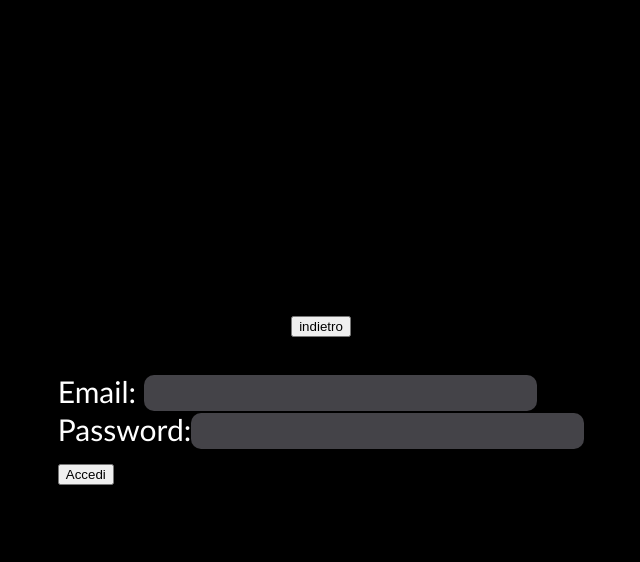
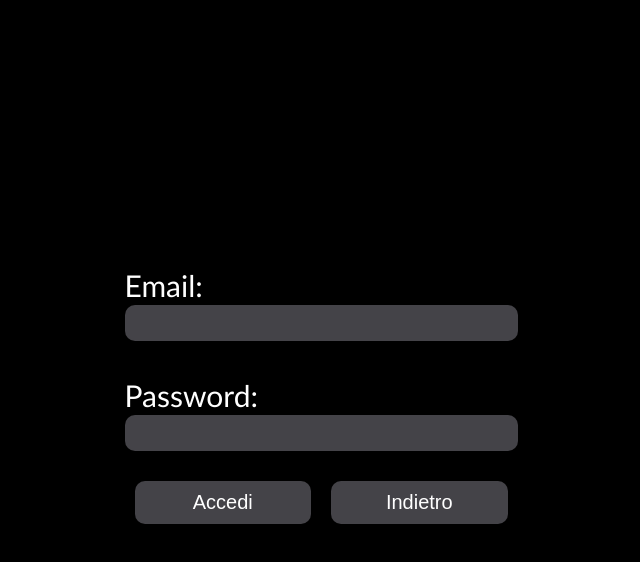
Before and after one commit to G10-IngSW/frontend, a React (Vite) app: page / in a window 1280 px wide. Both pictures are taken after a click on the button "Accedi". Shown: the top 562 px of the page, without its empty margins (319-959 px from the left). Built offline with nearby package versions, Linux system fonts and the light colour scheme.

Commit message:
disposizione e styling pagina accesso e registrazione

```diff
--- a/src/App.css
+++ b/src/App.css
@@ -54,6 +54,32 @@ body {
   background: #444348;
   color: white;
   padding-left: 5px;
+}
+
+/* accesso */
+
+#pulsantiera-accesso {
+  justify-content: space-between;
+  margin-top: 20px;
+}
+
+.accesso-button {
+  background: #444348;
+  border-radius: 10px;
+  border: none;
+  margin: 10px;
+  padding: 10px;
+  text-decoration: none;
+  color: white;
+  font-size: 20px;
+  height: 100%;
+  width: 100%;
+  text-align: center;
+  cursor: pointer;
+}
+
+.accesso-button:hover {
+  background: #727274;
 }
 
 
--- a/src/pagine/post_login/componenti/Header.tsx
+++ b/src/pagine/post_login/componenti/Header.tsx
@@ -5,7 +5,6 @@ import { useAppContext } from '../../../context';
 
 
 const Header = () => {
-
   return (
     <div id='disposizione-header'>
       <h2 id='Pricepal-title'>Pricepal</h2>
--- a/src/pagine/pre_login/Accesso.tsx
+++ b/src/pagine/pre_login/Accesso.tsx
@@ -54,23 +54,28 @@ const Accesso = ({cambiaSchermata}: Props) => {
 
   return (
     <div className="flexbox-verticale-100">
-      <button onClick={() => cambiaSchermata(0)}>indietro</button>
-      <br />
+
 
     <form onSubmit={accedi}>
 
 
-      <label className="flexbox-orizztale">
-        <span>{"Email:\t"}</span>
+      <label >
+        <span>{"Email:\n"}</span>
+        <br />
         <input type="text" value={email} className="input-text" onChange={(e) => setEmail(e.target.value)} />
       </label>
       <br />
-      <label>
-        Password:
+      <br />
+      <label >
+        <span>{"Password:\n"}</span>
+        <br />
         <input type="password" value={password} className="input-text" onChange={(e) => setPassword(e.target.value)} />
       </label>
-      <br />
-      <button type="submit">Accedi</button>
+
+      <div className="flexbox-orizzontale" id="pulsantiera-accesso">
+        <button className="accesso-button" type="submit">Accedi</button>
+        <button  className="accesso-button" onClick={() => cambiaSchermata(0)}>Indietro</button>
+      </div>
 
     </form>
 
--- a/src/pagine/pre_login/Registrazione.tsx
+++ b/src/pagine/pre_login/Registrazione.tsx
@@ -67,48 +67,46 @@ const CreazioneAccount = ({cambiaSchermata}: Props) => {
 
 
   return (
-    <div>
-      <button onClick={() => cambiaSchermata(0)}>indietro</button>
-      <br /> <br />
+    <div className="flexbox-verticale-100">
 
-      Login<br /><br />
 
-      Email<br />
-      <input
-        type="text"
-        value={email}
-        onChange={(e) => setEmail(e.target.value)}
-      />
+      <form onSubmit={creaAccount}>
+        <label>
+          <span>{"Email:\n"}</span>
+          <br />
+          <input type="text" value={email} className="input-text" onChange={(e) => setEmail(e.target.value)}/>
+        </label>
+        <br />
+        <br />
+        <label>
+          <span>{"Username:\n"}</span>
+          <br />
+          <input type="text" value={username} className="input-text" onChange={(e) => setUsername(e.target.value)}/>
+        </label>
+        <br />
+        <br />
+        <label>
+          <span>{"Password:\n"}</span>
+          <br />
+          <input type="password" value={password} className="input-text" onChange={(e) => setPassword(e.target.value)}/>
+        </label>
+        <br />
+        <br />
+        <label>
+          <span>{"Conferma Password:\n"}</span>
+          <br />
+          <input type="password" value={ripetiPassword} className="input-text" onChange={(e) => setRipetiPassword(e.target.value)}/>
+        </label>
+        <br />
+        <br />
+        <div className="flexbox-orizzontale" id="pulsantiera-accesso">
+          <button className="accesso-button" type="submit">Crea account</button>
+          <button className="accesso-button" onClick={() => cambiaSchermata(0)}>indietro</button>
+        </div>
+      </form>
 
-      <br /><br />
 
-      Username<br />
-      <input
-        type="text"
-        value={username}
-        onChange={(e) => setUsername(e.target.value)}
-      />
 
-      <br /><br />
-
-      Password<br />
-      <input
-        type="text"
-        value={password}
-        onChange={(e) => setPassword(e.target.value)}
-      />
-
-      <br /><br />
-
-      Ripeti password<br />
-      <input
-        type="text"
-        value={ripetiPassword}
-        onChange={(e) => setRipetiPassword(e.target.value)}
-      />
-
-      <br /><br />
-      <button onClick={creaAccount}>Crea account</button>
 
     </div>
   )
```
